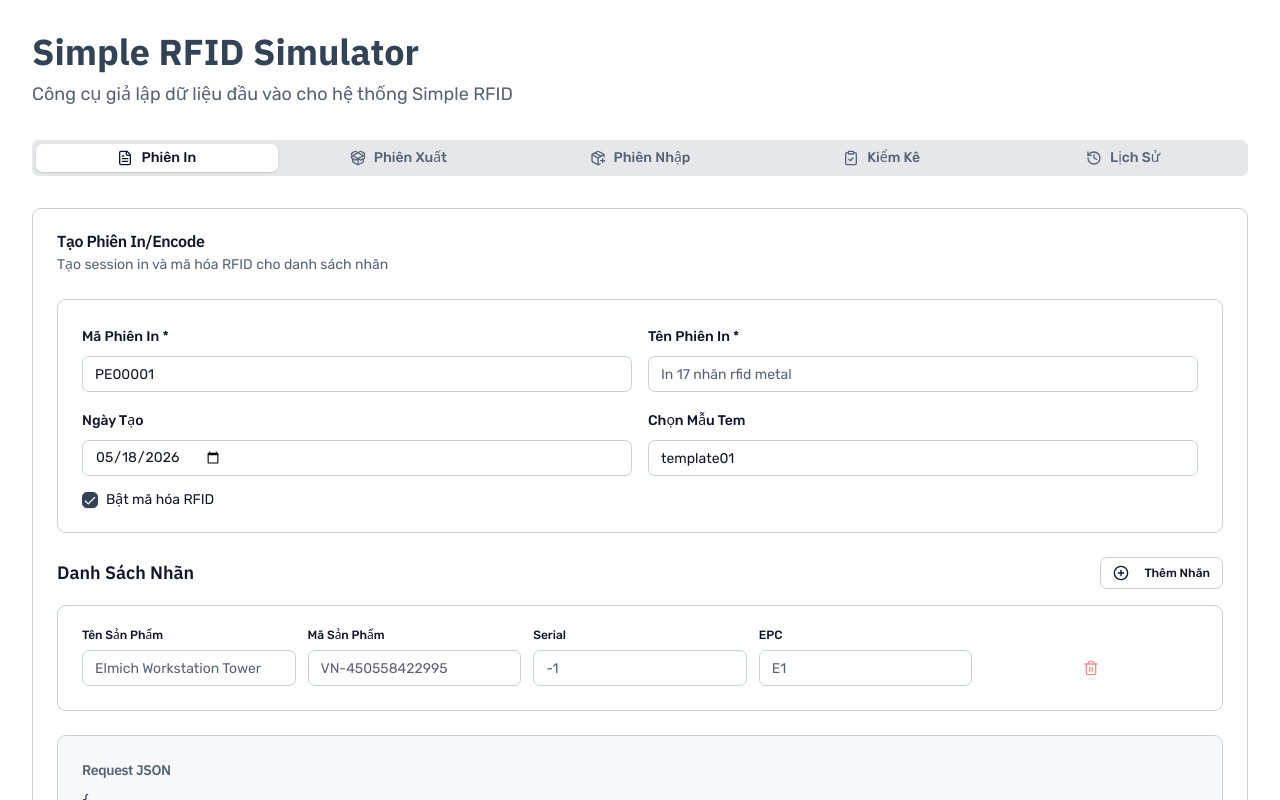
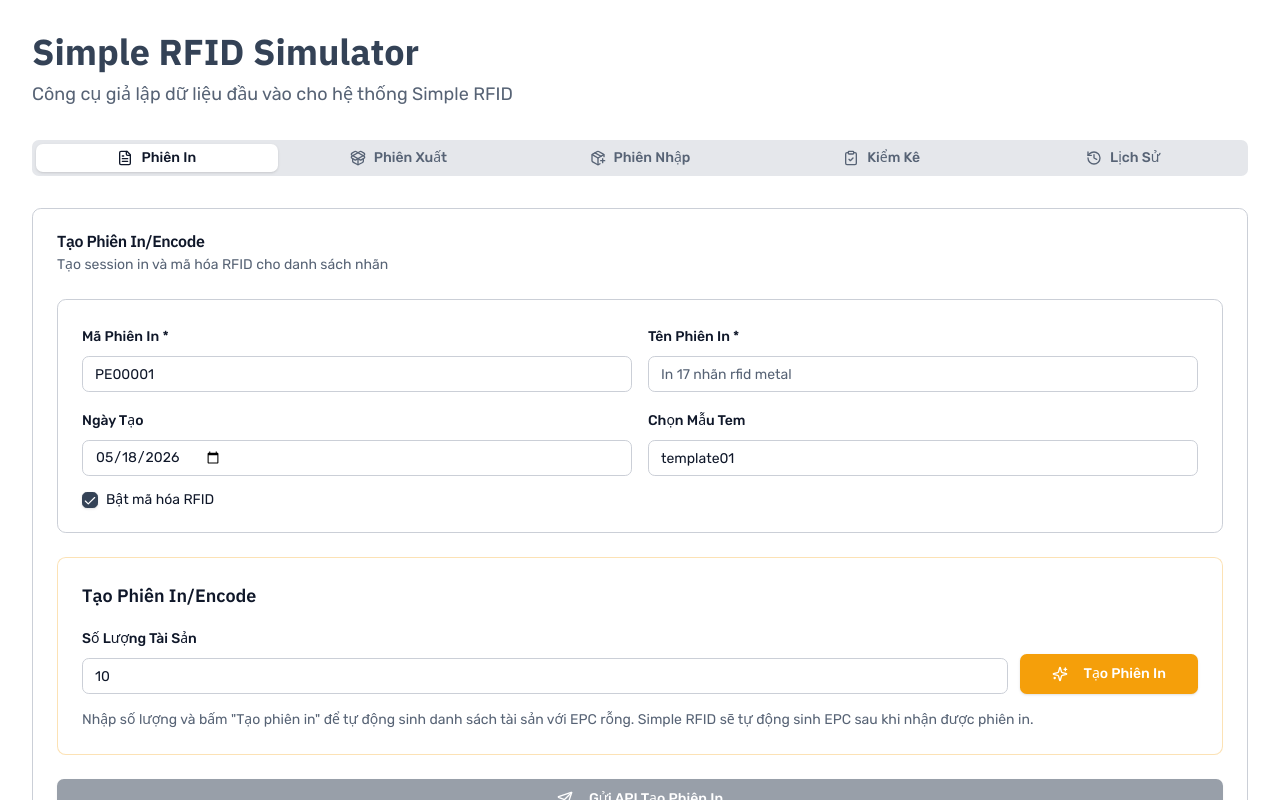
Before and after one commit to ruangongming/RFID-data-Sample, a Next.js app: page / in a window 1280 px wide. Shown: the top 800 px of the page. Built offline with nearby package versions, Linux system fonts and the light colour scheme.

Commit message:
feat(ui): add quantity input and session creation button

```diff
--- a/src/components/forms/PrintJobForm.tsx
+++ b/src/components/forms/PrintJobForm.tsx
@@ -1,54 +1,71 @@
-import { useState } from "react";
+import { useState, useEffect } from "react";
 import { Button } from "@/components/ui/button";
 import { Input } from "@/components/ui/input";
 import { Label } from "@/components/ui/label";
 import { Checkbox } from "@/components/ui/checkbox";
 import { Card, CardContent } from "@/components/ui/card";
-import { PlusCircle, Trash2, Send } from "lucide-react";
+import { Send, Sparkles, Package } from "lucide-react";
 import { JSONPreview } from "@/components/JSONPreview";
 import { StatusBadge } from "@/components/StatusBadge";
 import { saveToHistory } from "@/lib/historyStore";
-import type { PrintJobRequest, PrintJobLabel, PrintJobResponse } from "@/types/api";
+import { generateAssets, addAssets, getAssets, type Asset } from "@/lib/assetStore";
+import type { PrintJobRequest, PrintJobResponse } from "@/types/api";
 
 export function PrintJobForm() {
+  const [quantity, setQuantity] = useState<number>(10);
   const [formData, setFormData] = useState<PrintJobRequest>({
     session_print: "PE00001",
     session_name: "",
     date_created: new Date().toISOString().split("T")[0],
     select_temp: "template01",
     rfid_enable: true,
-    labels: [
-      { name: "", prod_code: "", serial: "", epc: "" }
-    ]
+    labels: []
   });
 
+  const [assets, setAssets] = useState<Asset[]>([]);
+  const [totalAssets, setTotalAssets] = useState<number>(0);
   const [response, setResponse] = useState<PrintJobResponse | null>(null);
   const [isSubmitting, setIsSubmitting] = useState(false);
 
-  const addLabel = () => {
-    setFormData({
-      ...formData,
-      labels: [...formData.labels, { name: "", prod_code: "", serial: "", epc: "" }]
-    });
-  };
+  // Load total assets count on mount
+  useEffect(() => {
+    setTotalAssets(getAssets().length);
+  }, []);
 
-  const removeLabel = (index: number) => {
-    if (formData.labels.length > 1) {
-      setFormData({
-        ...formData,
-        labels: formData.labels.filter((_, i) => i !== index)
-      });
+  const handleGenerateAssets = () => {
+    if (quantity < 1 || !formData.session_print) {
+      alert("Vui lòng nhập số lượng hợp lệ và mã phiên in");
+      return;
     }
-  };
 
-  const updateLabel = (index: number, field: keyof PrintJobLabel, value: string) => {
-    const newLabels = [...formData.labels];
-    newLabels[index] = { ...newLabels[index], [field]: value };
-    setFormData({ ...formData, labels: newLabels });
+    // Generate assets with empty EPC
+    const newAssets = generateAssets(
+      quantity,
+      formData.session_print,
+      formData.session_name || "Tài sản"
+    );
+
+    setAssets(newAssets);
+
+    // Convert to labels format for API
+    const labels = newAssets.map(asset => ({
+      name: asset.name,
+      prod_code: asset.prod_code,
+      serial: asset.serial,
+      epc: "" // Empty - Simple RFID will generate
+    }));
+
+    setFormData({ ...formData, labels });
   };
 
   const handleSubmit = async (e: React.FormEvent) => {
     e.preventDefault();
+
+    if (formData.labels.length === 0) {
+      alert("Vui lòng tạo phiên in trước khi gửi");
+      return;
+    }
+
     setIsSubmitting(true);
     setResponse(null);
 
@@ -61,6 +78,12 @@
 
       const data = await res.json();
       setResponse(data);
+
+      // If success, save assets to store
+      if (data.respcode === "0" && assets.length > 0) {
+        addAssets(assets);
+        setTotalAssets(getAssets().length);
+      }
 
       // Save to history
       saveToHistory({
@@ -93,6 +116,14 @@
 
   return (
     <form onSubmit={handleSubmit} className="space-y-6">
+      {/* Asset Count Info */}
+      {totalAssets > 0 && (
+        <div className="flex items-center gap-2 text-sm text-muted-foreground bg-muted/30 px-4 py-2 rounded-md">
+          <Package className="h-4 w-4" />
+          <span>Tổng số tài sản đã tạo: <span className="font-semibold font-mono">{totalAssets}</span></span>
+        </div>
+      )}
+
       {/* Session Info */}
       <Card>
         <CardContent className="pt-6 space-y-4">
@@ -155,87 +186,95 @@
         </CardContent>
       </Card>
 
-      {/* Labels List */}
-      <div>
-        <div className="flex items-center justify-between mb-4">
-          <h3 className="text-lg font-heading font-semibold">Danh Sách Nhãn</h3>
-          <Button type="button" onClick={addLabel} variant="outline" size="sm">
-            <PlusCircle className="h-4 w-4 mr-2" />
-            Thêm Nhãn
+      {/* Generate Assets Section */}
+      <Card className="border-accent/30">
+        <CardContent className="pt-6 space-y-4">
+          <h3 className="text-lg font-heading font-semibold">Tạo Phiên In/Encode</h3>
+
+          <div className="flex gap-3 items-end">
+            <div className="flex-1 space-y-2">
+              <Label htmlFor="quantity">Số Lượng Tài Sản</Label>
+              <Input
+                id="quantity"
+                type="number"
+                min="1"
+                value={quantity}
+                onChange={(e) => setQuantity(parseInt(e.target.value) || 0)}
+                placeholder="Nhập số lượng"
+              />
+            </div>
+            <Button
+              type="button"
+              onClick={handleGenerateAssets}
+              size="lg"
+              className="bg-accent hover:bg-accent/90"
+            >
+              <Sparkles className="h-4 w-4 mr-2" />
+              Tạo Phiên In
             </Button>
           </div>
 
-        <div className="space-y-3">
-          {formData.labels.map((label, index) => (
-            <Card key={index}>
-              <CardContent className="pt-4">
-                <div className="grid grid-cols-1 md:grid-cols-2 lg:grid-cols-5 gap-3">
-                  <div className="space-y-1">
-                    <Label className="text-xs">Tên Sản Phẩm</Label>
-                    <Input
-                      value={label.name}
-                      onChange={(e) => updateLabel(index, "name", e.target.value)}
-                      placeholder="Elmich Workstation Tower"
-                      className="h-9"
-                    />
+          <p className="text-sm text-muted-foreground">
+            Nhập số lượng và bấm "Tạo phiên in" để tự động sinh danh sách tài sản với EPC rỗng.
+            Simple RFID sẽ tự động sinh EPC sau khi nhận được phiên in.
+          </p>
+        </CardContent>
+      </Card>
+
+      {/* Generated Labels Display */}
+      {formData.labels.length > 0 && (
+        <div className="space-y-4">
+          <div className="flex items-center justify-between">
+            <h3 className="text-lg font-heading font-semibold">
+              Danh Sách Nhãn ({formData.labels.length})
+            </h3>
           </div>
 
-                  <div className="space-y-1">
-                    <Label className="text-xs">Mã Sản Phẩm</Label>
-                    <Input
-                      value={label.prod_code}
-                      onChange={(e) => updateLabel(index, "prod_code", e.target.value)}
-                      placeholder="VN-450558422995"
-                      className="h-9"
-                    />
-                  </div>
-
-                  <div className="space-y-1">
-                    <Label className="text-xs">Serial</Label>
-                    <Input
-                      value={label.serial}
-                      onChange={(e) => updateLabel(index, "serial", e.target.value)}
-                      placeholder="-1"
-                      className="h-9"
-                    />
-                  </div>
-
-                  <div className="space-y-1">
-                    <Label className="text-xs">EPC</Label>
-                    <Input
-                      value={label.epc}
-                      onChange={(e) => updateLabel(index, "epc", e.target.value)}
-                      placeholder="E1"
-                      className="h-9"
-                    />
-                  </div>
-
-                  <div className="flex items-end">
-                    <Button
-                      type="button"
-                      onClick={() => removeLabel(index)}
-                      variant="ghost"
-                      size="sm"
-                      className="h-9 w-full text-destructive hover:text-destructive hover:bg-destructive/10"
-                      disabled={formData.labels.length === 1}
-                    >
-                      <Trash2 className="h-4 w-4" />
-                    </Button>
+          <div className="border rounded-md overflow-hidden">
+            <div className="overflow-x-auto">
+              <table className="w-full text-sm">
+                <thead className="bg-muted/50 border-b">
+                  <tr>
+                    <th className="px-4 py-3 text-left font-semibold">#</th>
+                    <th className="px-4 py-3 text-left font-semibold">Tên Sản Phẩm</th>
+                    <th className="px-4 py-3 text-left font-semibold">Mã Sản Phẩm</th>
+                    <th className="px-4 py-3 text-left font-semibold">Serial</th>
+                    <th className="px-4 py-3 text-left font-semibold">EPC</th>
+                  </tr>
+                </thead>
+                <tbody className="divide-y">
+                  {formData.labels.map((label, index) => (
+                    <tr key={index} className="hover:bg-muted/20">
+                      <td className="px-4 py-3 font-mono text-muted-foreground">{index + 1}</td>
+                      <td className="px-4 py-3">{label.name}</td>
+                      <td className="px-4 py-3 font-mono text-xs">{label.prod_code}</td>
+                      <td className="px-4 py-3 font-mono">{label.serial}</td>
+                      <td className="px-4 py-3 text-muted-foreground italic">
+                        {label.epc || "(rỗng - Simple RFID sẽ sinh)"}
+                      </td>
+                    </tr>
+                  ))}
+                </tbody>
+              </table>
             </div>
           </div>
-              </CardContent>
-            </Card>
-          ))}
         </div>
-      </div>
+      )}
 
       {/* JSON Preview */}
+      {formData.labels.length > 0 && (
         <JSONPreview title="Request JSON" data={formData} />
+      )}
 
       {/* Submit Button */}
-      <Button type="submit" size="lg" className="w-full" disabled={isSubmitting}>
+      <Button
+        type="submit"
+        size="lg"
+        className="w-full"
+        disabled={isSubmitting || formData.labels.length === 0}
+      >
         <Send className="h-4 w-4 mr-2" />
-        {isSubmitting ? "Đang gửi..." : "Tạo Phiên In"}
+        {isSubmitting ? "Đang gửi..." : "Gửi API Tạo Phiên In"}
       </Button>
 
       {/* Response */}
@@ -252,8 +291,8 @@
               {JSON.stringify(response, null, 2)}
             </pre>
             {response.respcode === "0" && response.print_job_id && (
-              <p className="text-sm text-muted-foreground">
-                Print Job ID: <span className="font-mono font-semibold">{response.print_job_id}</span>
+              <p className="text-sm text-success">
+                ✓ Đã lưu {formData.labels.length} tài sản vào kho. Print Job ID: <span className="font-mono font-semibold">{response.print_job_id}</span>
               </p>
             )}
           </CardContent>
```
Also changed, not shown: .softgen/tasks/task-6.md. Lines whose indentation alone changed are shown as unchanged.
